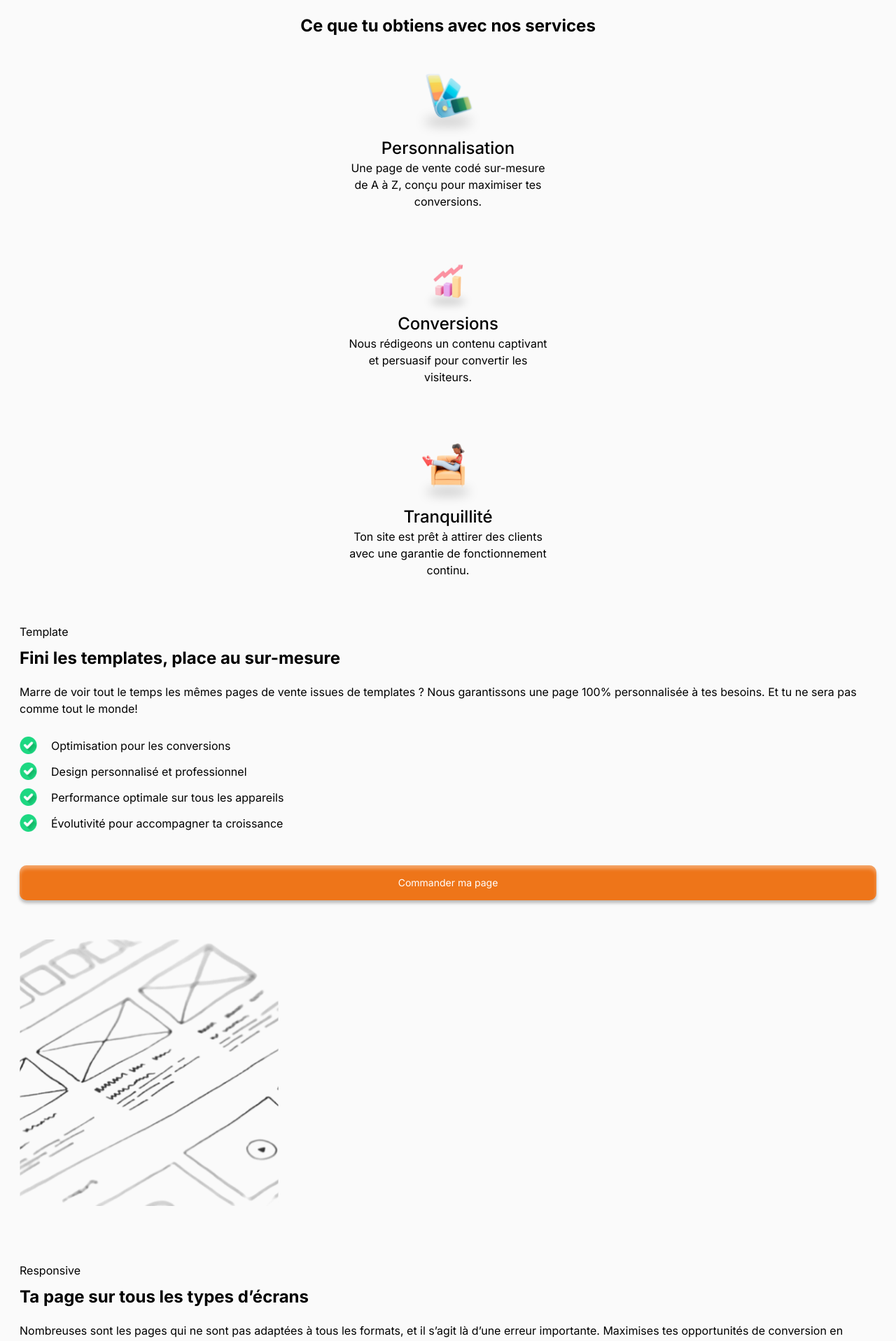
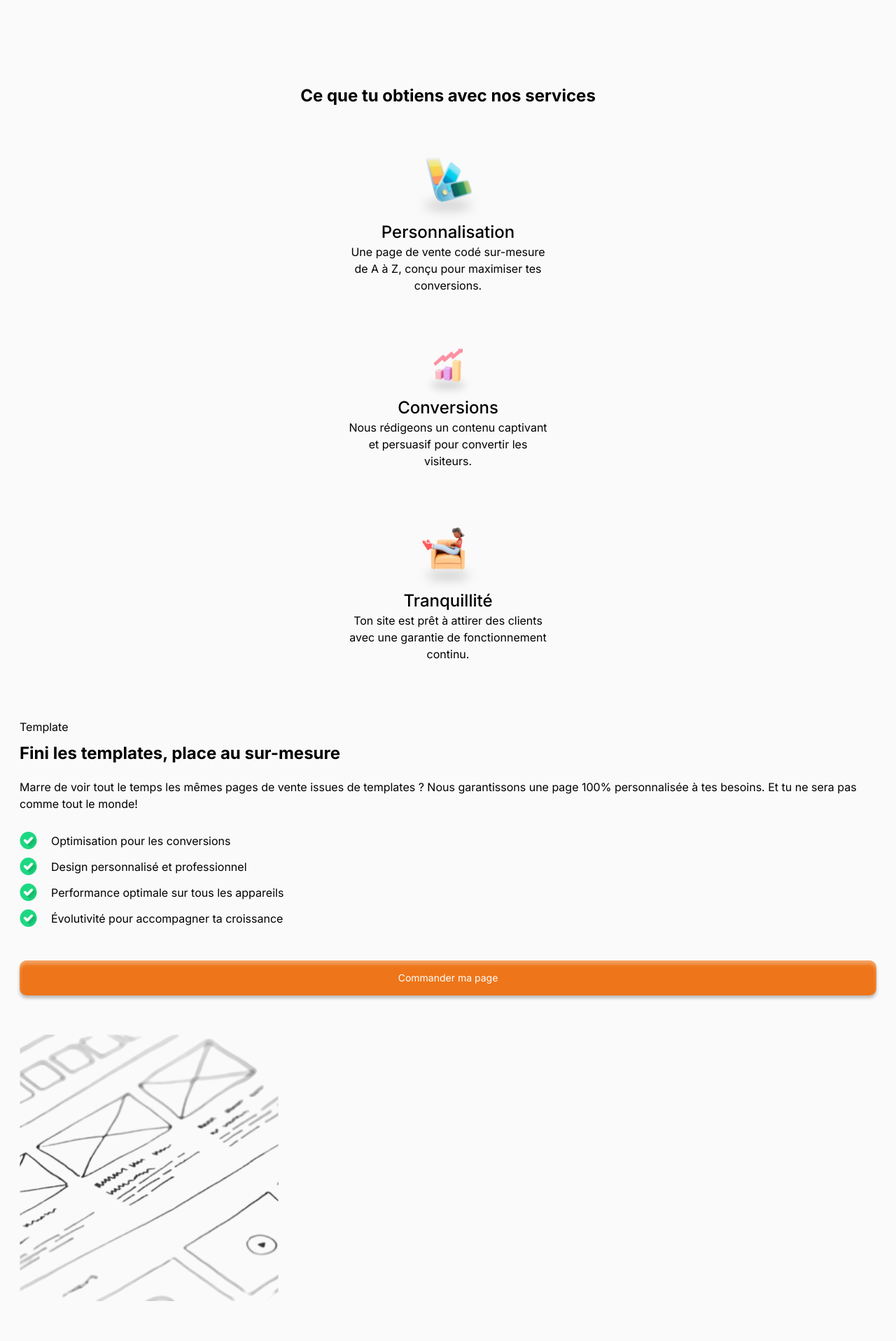
Before and after one commit to SebMZI/territa-lp, a Next.js app: page / in a window 1280 px wide. Shown: the part 1120-3037 px from the top of the page at 70% size. Built offline with nearby package versions, Linux system fonts and the light colour scheme.

Commit message:
feat: Margin modifié entre section

```diff
--- a/components/Advise.jsx
+++ b/components/Advise.jsx
@@ -4,7 +4,7 @@ import { AdviseCard } from ".";
 
 const Advise = () => {
   return (
-    <section className="w-full">
+    <section className="w-full mt-20">
       <div className="bg-[#F5F5F5] px-3.5 pt-10 pb-20 rounded-[10px]">
         <h2 className="text-2xl font-bold">
           Les indépendants sont satisfaits de leur page de vente
--- a/components/Benefits.jsx
+++ b/components/Benefits.jsx
@@ -3,8 +3,8 @@ import { BenefitCard } from ".";
 
 const Benefits = () => {
   return (
-    <section>
-      <h2 className="font-bold text-2xl text-center relative -top-5">
+    <section className="w-full mt-20">
+      <h2 className="font-bold text-2xl text-center pb-10">
         Ce que tu obtiens avec nos services
       </h2>
       <div className="flex flex-col gap-16 mt-7">
--- a/components/Features.jsx
+++ b/components/Features.jsx
@@ -4,7 +4,7 @@ import Button from "./Button";
 
 const Features = () => {
   return (
-    <section className="mt-16 w-full">
+    <section className="mt-20 w-full">
       <article>
         <div className="mb-14">
           <span>Template</span>
--- a/components/Process.jsx
+++ b/components/Process.jsx
@@ -2,12 +2,12 @@ import React from "react";
 
 const Process = () => {
   return (
-    <section className="w-full">
+    <section className="w-full mt-20">
       <h2 className="text-center font-bold text-2xl">
         Comment se passe la création de ta page ?
       </h2>
       {/* Container */}
-      <div className="mt-32 ">
+      <div className="mt-20 ">
         {/* 1. */}
         <div className="grid grid-cols-3 h-[310px] place-content-center">
           <div className=" flex justify-center items-center">
```
